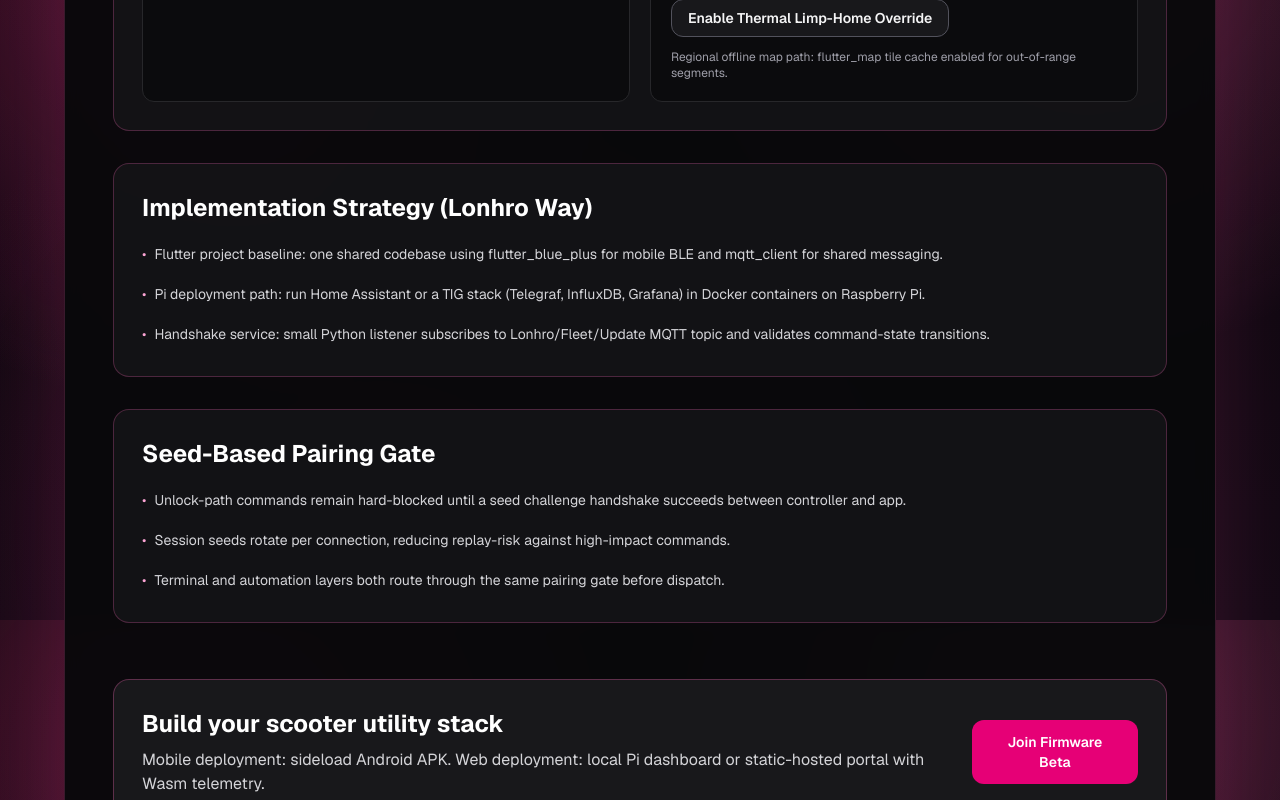
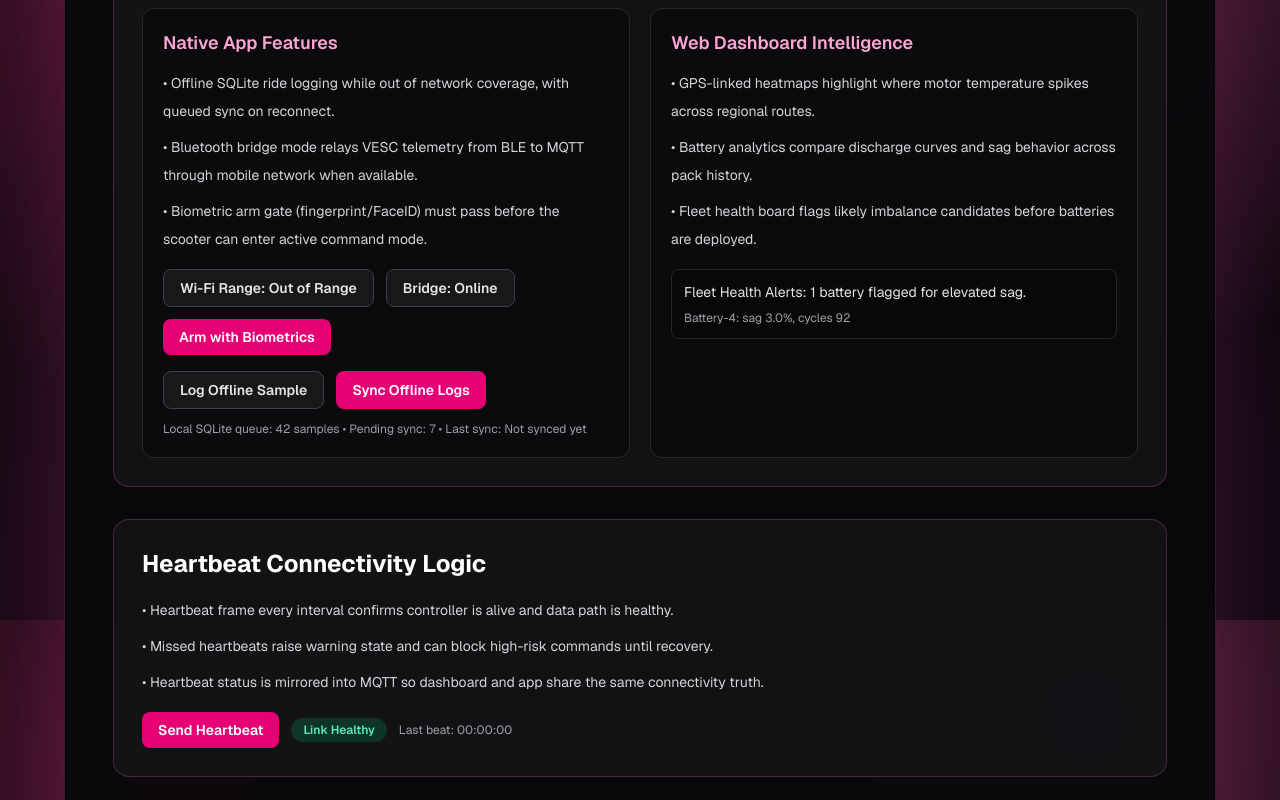
Before and after one commit to lonhro-pi/scooting-with-Lonhro, a Next.js app: page / in a window 1280 px wide. Shown: the part 1780-2580 px from the top of the page. Built offline with nearby package versions, Linux system fonts and the light colour scheme.

Commit message:
Wire offline bridge and heartbeat UI controls

```diff
--- a/src/app/page.tsx
+++ b/src/app/page.tsx
@@ -324,6 +324,127 @@ export default function Home() {
           </div>
         </section>
 
+        <section className="mt-8 rounded-2xl border border-pink-400/25 bg-zinc-900/70 p-7">
+          <h2 className="text-2xl font-bold text-white">Lonhro Backend Stack</h2>
+          <div className="mt-5 grid gap-5 md:grid-cols-3">
+            {lonhroArchitecture.map((item) => (
+              <article
+                key={item.title}
+                className="rounded-xl border border-zinc-800 bg-zinc-950/70 p-5"
+              >
+                <h3 className="text-lg font-semibold text-pink-300">{item.title}</h3>
+                <p className="mt-3 text-sm leading-7 text-zinc-300">{item.detail}</p>
+              </article>
+            ))}
+          </div>
+        </section>
+
+        <section className="mt-8 rounded-2xl border border-pink-400/25 bg-zinc-900/70 p-7">
+          <h2 className="text-2xl font-bold text-white">Field Bridge Control</h2>
+          <div className="mt-5 grid gap-5 md:grid-cols-2">
+            <article className="rounded-xl border border-zinc-800 bg-zinc-950/70 p-5">
+              <h3 className="text-lg font-semibold text-pink-300">Native App Features</h3>
+              <ul className="mt-3 grid gap-2 text-sm leading-7 text-zinc-300">
+                {nativeFieldFeatures.map((feature) => (
+                  <li key={feature}>• {feature}</li>
+                ))}
+              </ul>
+              <div className="mt-4 flex flex-wrap gap-3">
+                <button
+                  type="button"
+                  onClick={() => setWifiInRange((prev) => !prev)}
+                  className="rounded-lg border border-zinc-700 bg-zinc-900 px-4 py-2 text-sm font-semibold text-zinc-200 hover:border-pink-400"
+                >
+                  Wi-Fi Range: {wifiInRange ? "In Range" : "Out of Range"}
+                </button>
+                <button
+                  type="button"
+                  onClick={() => setBridgeOnline((prev) => !prev)}
+                  className="rounded-lg border border-zinc-700 bg-zinc-900 px-4 py-2 text-sm font-semibold text-zinc-200 hover:border-pink-400"
+                >
+                  Bridge: {bridgeOnline ? "Online" : "Offline"}
+                </button>
+                <button
+                  type="button"
+                  onClick={runBiometricArm}
+                  className="rounded-lg bg-pink-600 px-4 py-2 text-sm font-semibold text-white hover:bg-pink-500"
+                >
+                  {biometricArmed ? "Disarm (Biometric)" : "Arm with Biometrics"}
+                </button>
+              </div>
+              <div className="mt-4 flex flex-wrap gap-3">
+                <button
+                  type="button"
+                  onClick={logOfflineSample}
+                  className="rounded-lg border border-zinc-700 bg-zinc-900 px-4 py-2 text-sm font-semibold text-zinc-200 hover:border-pink-400"
+                >
+                  Log Offline Sample
+                </button>
+                <button
+                  type="button"
+                  onClick={syncOfflineLogs}
+                  className="rounded-lg bg-pink-600 px-4 py-2 text-sm font-semibold text-white hover:bg-pink-500"
+                >
+                  Sync Offline Logs
+                </button>
+              </div>
+              <p className="mt-3 text-xs text-zinc-400">
+                Local SQLite queue: {offlineSamples} samples • Pending sync: {pendingSync} • Last sync: {lastSyncAt}
+              </p>
+            </article>
+
+            <article className="rounded-xl border border-zinc-800 bg-zinc-950/70 p-5">
+              <h3 className="text-lg font-semibold text-pink-300">Web Dashboard Intelligence</h3>
+              <ul className="mt-3 grid gap-2 text-sm leading-7 text-zinc-300">
+                {webDashboardFeatures.map((feature) => (
+                  <li key={feature}>• {feature}</li>
+                ))}
+              </ul>
+              <div className="mt-4 rounded-lg border border-zinc-800 bg-black/30 p-3">
+                <p className="text-sm text-zinc-200">
+                  Fleet Health Alerts: {flaggedBatteries.length} battery
+                  {flaggedBatteries.length === 1 ? "" : "ies"} flagged for elevated sag.
+                </p>
+                <ul className="mt-2 grid gap-1 text-xs text-zinc-400">
+                  {flaggedBatteries.map((battery) => (
+                    <li key={battery.id}>
+                      {battery.id}: sag {battery.sag}, cycles {battery.cycles}
+                    </li>
+                  ))}
+                </ul>
+              </div>
+            </article>
+          </div>
+        </section>
+
+        <section className="mt-8 rounded-2xl border border-pink-400/25 bg-zinc-900/70 p-7">
+          <h2 className="text-2xl font-bold text-white">Heartbeat Connectivity Logic</h2>
+          <ul className="mt-4 grid gap-2 text-sm leading-7 text-zinc-300">
+            {heartbeatFeatures.map((feature) => (
+              <li key={feature}>• {feature}</li>
+            ))}
+          </ul>
+          <div className="mt-4 flex flex-wrap items-center gap-3">
+            <button
+              type="button"
+              onClick={sendHeartbeat}
+              className="rounded-lg bg-pink-600 px-4 py-2 text-sm font-semibold text-white hover:bg-pink-500"
+            >
+              Send Heartbeat
+            </button>
+            <span
+              className={`rounded-full px-3 py-1 text-xs font-semibold ${
+                heartbeatStatus === "healthy"
+                  ? "bg-emerald-500/20 text-emerald-300"
+                  : "bg-amber-500/20 text-amber-300"
+              }`}
+            >
+              {heartbeatStatus === "healthy" ? "Link Healthy" : "Heartbeat Warning"}
+            </span>
+            <p className="text-xs text-zinc-400">Last beat: {lastHeartbeat}</p>
+          </div>
+        </section>
+
         <section
           id="live-prototype"
           className="mt-8 rounded-2xl border border-pink-400/25 bg-zinc-900/70 p-7"
```
